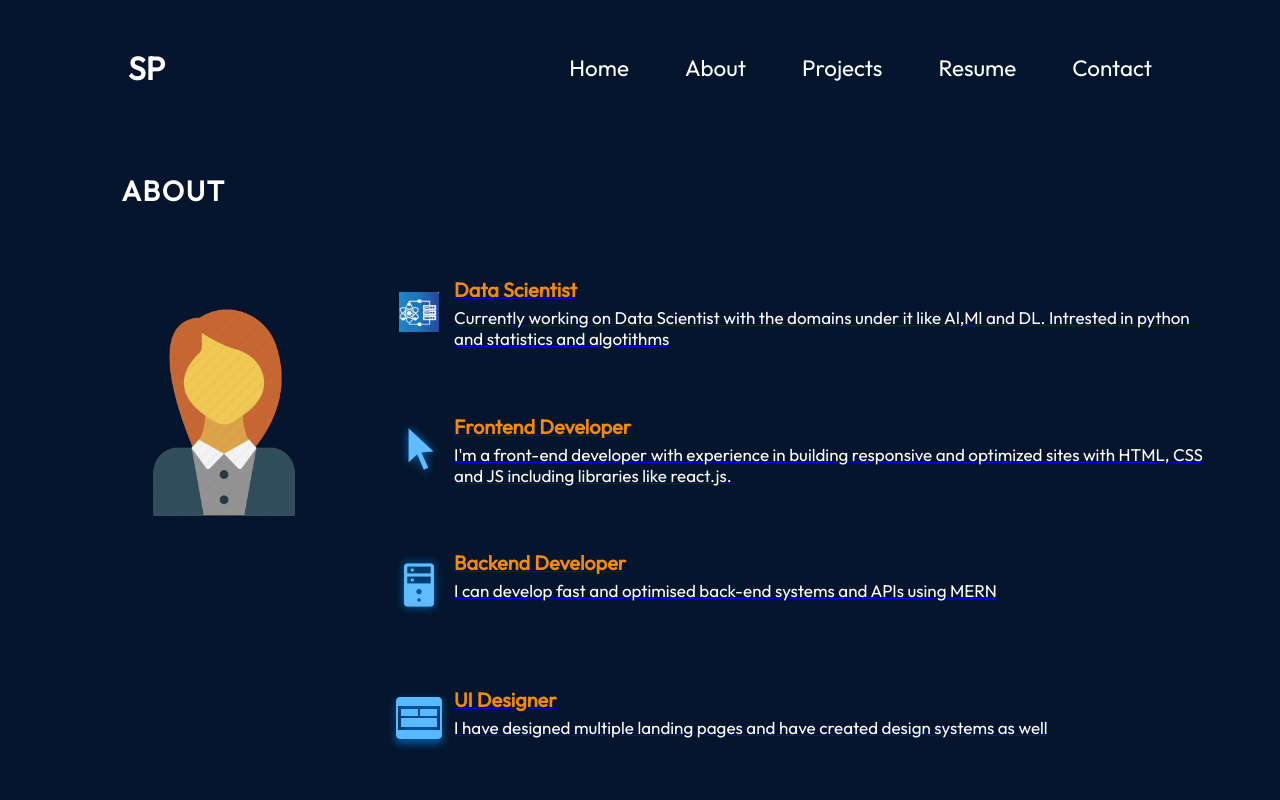
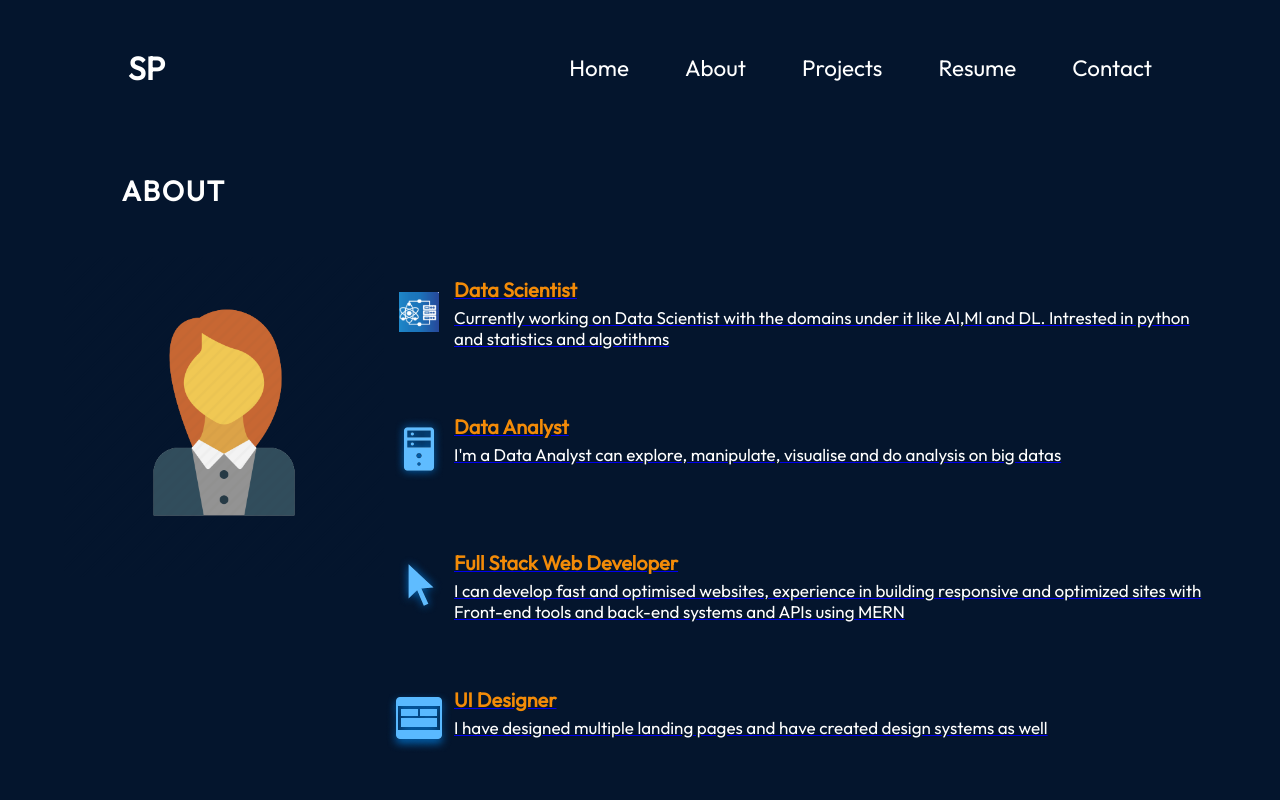
Before and after one commit to sujataprasad01/CodeClauseInternship_PortfolioWebsite, a React (Create React App) app: page /about in a window 1280 px wide. Shown: the top 800 px of the page. Built offline with nearby package versions, Linux system fonts and the light colour scheme.

Commit message:
modified about pg

```diff
--- a/src/components/About/About.jsx
+++ b/src/components/About/About.jsx
@@ -27,14 +27,14 @@ const About = () => {
             </div>
             </Link>
             <Link to='/project'><div className={styles.list}>
-                <div><img src={fronticon}></img></div>
-                <div className={styles.domain}><h3  className={styles.domain}><span className={styles.coloredword}>Frontend Developer</span></h3>
-                <p>I'm a front-end developer with experience in building responsive and optimized sites with HTML, CSS and JS including libraries like react.js. </p></div>
+                <div><img src={backicon}></img></div>
+                <div className={styles.domain}><h3  className={styles.domain}><span className={styles.coloredword}>Data Analyst</span></h3>
+                <p>I'm a Data Analyst can explore, manipulate, visualise and do analysis on big datas</p></div>
             </div>
             </Link>
             <Link to='/project'><div className={styles.list}>
-                <div><img src={backicon}></img></div>
-                <div className={styles.domain}><h3  className={styles.domain}><span className={styles.coloredword}>Backend Developer</span></h3><p>I can develop fast and optimised back-end systems and APIs using MERN</p></div>
+                <div><img src={fronticon}></img></div>
+                <div className={styles.domain}><h3  className={styles.domain}><span className={styles.coloredword}>Full Stack Web Developer</span></h3><p>I can develop fast and optimised websites, experience in building responsive and optimized sites with Front-end tools and back-end systems and APIs using MERN</p></div>
             </div>
             </Link>
             <Link to='/project'><div className={styles.list}>
```
